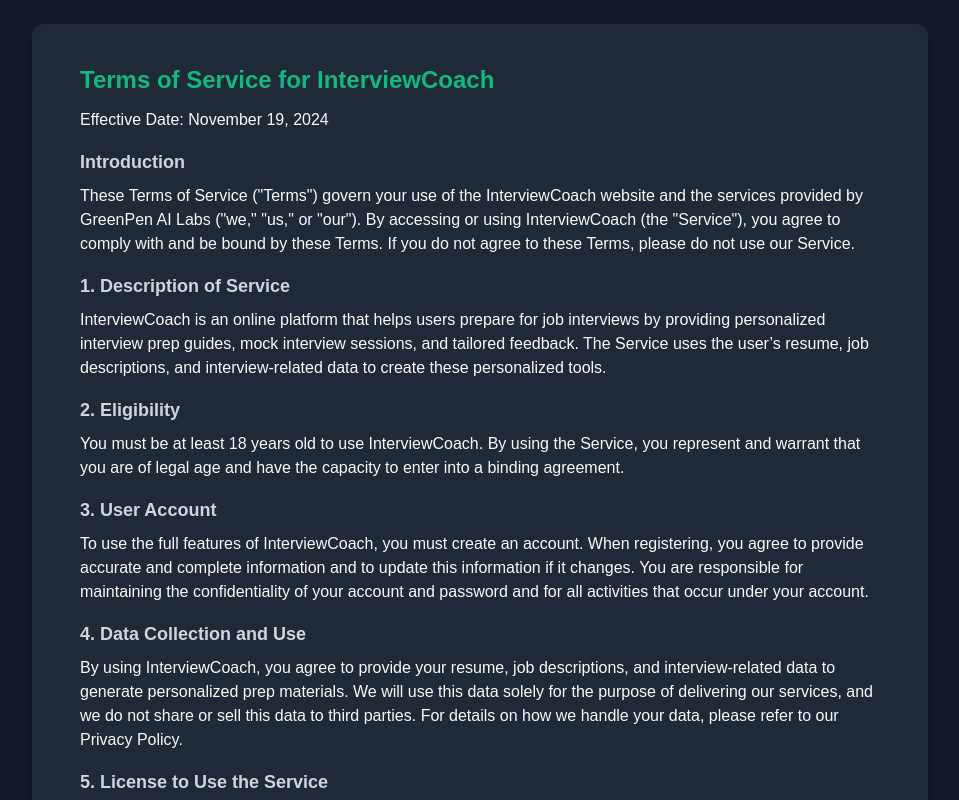
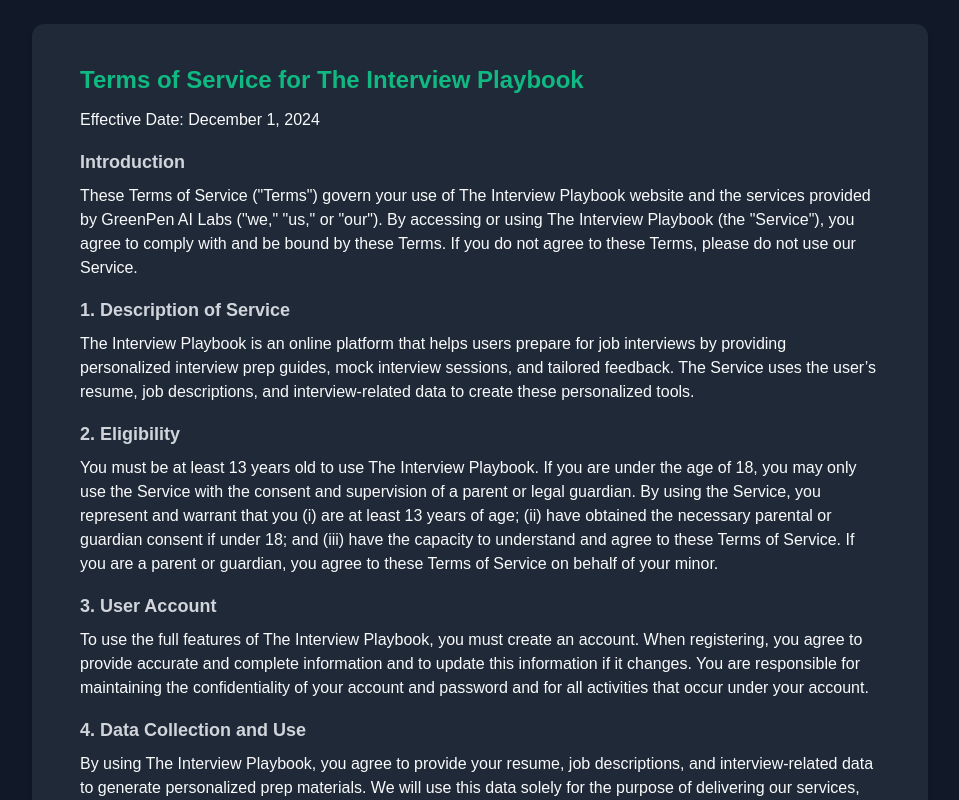
Before and after one commit to gaitonde/ai-interview-coach, a Next.js app: page /terms in a window 1280 px wide. Shown: the top 800 px of the page, without its empty margins (160-1119 px from the left). Built offline with nearby package versions, Linux system fonts and the light colour scheme.

Commit message:
privacy + tos

```diff
--- a/src/app/privacy/page.tsx
+++ b/src/app/privacy/page.tsx
@@ -4,16 +4,17 @@
   return (
     <div>
       <MarkdownRenderer content={`
+## Privacy Policy for The Interview Playbook
 
-## Privacy Policy for InterviewCoach
-Effective Date: November 19, 2024
+Effective Date: December 1, 2024
 
 **Introduction**
-At InterviewCoach, we value your privacy and are committed to safeguarding the personal information you provide when using our website and services. This Privacy Policy outlines the types of information we collect, how we use it, and the measures we take to protect it. By using InterviewCoach’s services, you agree to the terms outlined in this policy.
+
+At The Interview Playbook, we value your privacy and are committed to safeguarding the personal information you provide when using our website and services. This Privacy Policy outlines the types of information we collect, how we use it, and the measures we take to protect it. By using The Interview Playbook’’s services, you agree to the terms outlined in this policy.
 
 ### 1. Information We Collect
 To provide our personalized interview preparation services, we collect the following types of information:
-* **Personal Data:** When you sign up for InterviewCoach, you may be asked to provide personal details, such as your name, email address, and job-related information. This may include your resume, job descriptions, and specific data related to the interview process (e.g., answers to mock interview questions).
+* **Personal Data:** When you sign up for InterviewPlaybook, you may be asked to provide personal details, such as your name, email address, and job-related information. This may include your resume, job descriptions, and specific data related to the interview process (e.g., answers to mock interview questions).
 * **Usage Data:** We collect information about how you interact with our website and services, including your IP address, browser type, device information, and pages visited. This data helps us improve the performance of our services.
 
 ### 2. How We Use Your Information
@@ -26,19 +27,19 @@
 ### 3. Data Security
 We take your privacy seriously and use industry-standard measures to protect your data. These include:
 * **Encryption:** Data transmitted through our platform is encrypted using SSL/TLS technology to prevent unauthorized access.
-* **Access Control:** Only authorized personnel within InterviewCoach have access to your personal data, and we limit this access to those who need it to provide services.
+* **Access Control:** Only authorized personnel within The Interview Playbook have access to your personal data, and we limit this access to those who need it to provide services.
 * **Data Storage:** Your data is securely stored on our servers hosted by Vercel. We employ physical and technical security measures to prevent unauthorized access to stored data.
-* **Retention:** We retain your personal data only as long as necessary to provide services to you or as required by law. After this period, data is securely deleted.
+* **Retention:** We retain your personal data only as long as necessary to provide services to you or as required by law.
 
 ### 4. Sharing of Information
-At InterviewCoach, we do not share, sell, or lease your personal data to third parties. All the data you provide (such as your resume, job descriptions, or mock interview responses) is used exclusively to provide the interview prep services on our platform. We do not use your data for advertising or share it with external marketers or partners.
+At The Interview Playbook, we do not share, sell, or lease your personal data to third parties. All the data you provide (such as your resume, job descriptions, or mock interview responses) is used exclusively to provide the interview prep services on our platform. We do not use your data for advertising or share it with external marketers or partners.
 
 ### 5. Third-Party Services
 Our platform integrates with certain third-party services to provide the functionality of our interview preparation tools. Specifically, we use OpenAI’s GPT technology to generate personalized interview guides and mock interview sessions. OpenAI processes your data only to provide these services, and they do not retain or use the data for other purposes.
 We also use Vercel for hosting our platform and React for building the user interface. Both services adhere to security standards that help ensure your data is protected. However, we are not responsible for the privacy practices or data security policies of third-party service providers.
 
 ### 6. Cookies and Tracking Technologies
-InterviewCoach uses cookies and similar tracking technologies to enhance your user experience. Cookies are small files stored on your device that help us remember your preferences and improve our services. You can manage your cookie preferences through your browser settings, including the option to disable cookies. However, disabling cookies may affect your experience with our site.
+The Interview Playbook uses cookies and similar tracking technologies to enhance your user experience. Cookies are small files stored on your device that help us remember your preferences and improve our services. You can manage your cookie preferences through your browser settings, including the option to disable cookies. However, disabling cookies may affect your experience with our site.
 
 ### 7. Your Data Rights
 As a user, you have the following rights regarding your personal data:
@@ -47,10 +48,10 @@
 * **Deletion:** You can request that we delete your personal data from our records, subject to any legal obligations we may have to retain certain data.
 * **Data Portability:** You can request to receive your data in a structured, commonly used format for transfer to another service.
 * **Withdraw Consent:** If we are processing your data based on consent, you have the right to withdraw that consent at any time.
-To exercise any of these rights, please contact us at [support@greenpenailabs.com].
+To exercise any of these rights, please contact us at [support@theinterviewplaybook.com](mailto:support@theinterviewplaybook.com).
 
 ### 8. Children's Privacy
-InterviewCoach is not intended for use by children under the age of 13. We do not knowingly collect or solicit personal data from children. If we learn that we have collected personal information from a child under 13, we will take steps to delete that information as soon as possible. If you are a parent or guardian and believe we have collected personal data from a child, please contact us at [support@greenpenailabs.com].
+The Interview Playbook is not intended for use by children under the age of 13. We do not knowingly collect or solicit personal data from children. If we learn that we have collected personal information from a child under 13, we will take steps to delete that information as soon as possible. If you are a parent or guardian and believe we have collected personal data from a child, please contact us at [support@theinterviewplaybook.com](mailto:support@theinterviewplaybook.com).
 
 ### 9. Changes to This Privacy Policy
 We may update this Privacy Policy from time to time to reflect changes in our practices or legal requirements. Any changes will be posted on this page, and the updated policy will be effective as of the date indicated at the top of this page. We encourage you to review this policy periodically to stay informed about how we are protecting your data.
@@ -58,14 +59,14 @@
 ### 10. Contact Us
 If you have any questions or concerns about this Privacy Policy or our data practices, please contact us at:
 
-**Email:** [support@greenpenailabs.com](mailto:support@greenpenailabs.com)
+**Email:** [support@theinterviewplaybook.com](mailto:support@theinterviewplaybook.com)
 
-**Address:** <br />
-GreenPen AI Labs<br />
-2625 Middlefield Rd #435<br />
-Palo Alto, CA 94306
+**Address:**<br/>
+GreenPen AI Labs<br/>
+2625 Middlefield Rd #435<br/>
+Palo Alto, CA 94306<br/>
 
-By using InterviewCoach, you acknowledge that you have read and understood this Privacy Policy and agree to its terms.
+By using The Interview Playbook, you acknowledge that you have read and understood this Privacy Policy and agree to its terms.
 `} />
     </div>
   );
--- a/src/app/terms/page.tsx
+++ b/src/app/terms/page.tsx
@@ -4,26 +4,26 @@
   return (
     <div>
       <MarkdownRenderer content={`
-## Terms of Service for InterviewCoach
-Effective Date: November 19, 2024
+## Terms of Service for The Interview Playbook
+Effective Date: December 1, 2024
 
 ### Introduction
-These Terms of Service ("Terms") govern your use of the InterviewCoach website and the services provided by GreenPen AI Labs ("we," "us," or "our"). By accessing or using InterviewCoach (the "Service"), you agree to comply with and be bound by these Terms. If you do not agree to these Terms, please do not use our Service.
+These Terms of Service ("Terms") govern your use of The Interview Playbook website and the services provided by GreenPen AI Labs ("we," "us," or "our"). By accessing or using The Interview Playbook (the "Service"), you agree to comply with and be bound by these Terms. If you do not agree to these Terms, please do not use our Service.
 
 ### 1. Description of Service
-InterviewCoach is an online platform that helps users prepare for job interviews by providing personalized interview prep guides, mock interview sessions, and tailored feedback. The Service uses the user’s resume, job descriptions, and interview-related data to create these personalized tools.
+The Interview Playbook is an online platform that helps users prepare for job interviews by providing personalized interview prep guides, mock interview sessions, and tailored feedback. The Service uses the user’s resume, job descriptions, and interview-related data to create these personalized tools.
 
 ### 2. Eligibility
-You must be at least 18 years old to use InterviewCoach. By using the Service, you represent and warrant that you are of legal age and have the capacity to enter into a binding agreement.
+You must be at least 13 years old to use The Interview Playbook. If you are under the age of 18, you may only use the Service with the consent and supervision of a parent or legal guardian. By using the Service, you represent and warrant that you (i) are at least 13 years of age; (ii) have obtained the necessary parental or guardian consent if under 18; and (iii) have the capacity to understand and agree to these Terms of Service. If you are a parent or guardian, you agree to these Terms of Service on behalf of your minor.
 
 ### 3. User Account
-To use the full features of InterviewCoach, you must create an account. When registering, you agree to provide accurate and complete information and to update this information if it changes. You are responsible for maintaining the confidentiality of your account and password and for all activities that occur under your account.
+To use the full features of The Interview Playbook, you must create an account. When registering, you agree to provide accurate and complete information and to update this information if it changes. You are responsible for maintaining the confidentiality of your account and password and for all activities that occur under your account.
 
 ### 4. Data Collection and Use
-By using InterviewCoach, you agree to provide your resume, job descriptions, and interview-related data to generate personalized prep materials. We will use this data solely for the purpose of delivering our services, and we do not share or sell this data to third parties. For details on how we handle your data, please refer to our Privacy Policy.
+By using The Interview Playbook, you agree to provide your resume, job descriptions, and interview-related data to generate personalized prep materials. We will use this data solely for the purpose of delivering our services, and we do not share or sell this data to third parties. For details on how we handle your data, please refer to our Privacy Policy.
 
 ### 5. License to Use the Service
-Subject to your compliance with these Terms, we grant you a limited, non-exclusive, non-transferable, revocable license to access and use InterviewCoach for personal, non-commercial purposes. You may not reproduce, distribute, or create derivative works based on the Service without our express consent.
+Subject to your compliance with these Terms, we grant you a limited, non-exclusive, non-transferable, revocable license to access and use The Interview Playbook for personal, non-commercial purposes. You may not reproduce, distribute, or create derivative works based on the Service without our express consent.
 
 ### 6. Restrictions
 You agree not to:
@@ -36,10 +36,10 @@
 Some features of the Service may require a paid subscription or one-time payment. If you purchase a subscription or service, you agree to pay the applicable fees, which are subject to change. All payments are processed through third-party payment providers, and we are not responsible for any issues related to payments or processing.
 
 ### 8. Intellectual Property
-The content, features, and functionality of InterviewCoach, including text, graphics, logos, software, and other materials, are owned by GreenPen AI Labs or its licensors and are protected by copyright and other intellectual property laws. You may not use, copy, or distribute any of these materials without express permission.
+The content, features, and functionality of The Interview Playbook, including text, graphics, logos, software, and other materials, are owned by GreenPen AI Labs or its licensors and are protected by copyright and other intellectual property laws. You may not use, copy, or distribute any of these materials without express permission.
 
 ### 9. Termination
-We reserve the right to suspend or terminate your access to InterviewCoach at any time, without notice, for any reason, including but not limited to violation of these Terms. Upon termination, all rights granted to you under these Terms will cease immediately.
+We reserve the right to suspend or terminate your access to The Interview Playbook at any time, without notice, for any reason, including but not limited to violation of these Terms. Upon termination, all rights granted to you under these Terms will cease immediately.
 
 ### 10. Disclaimers
 The Service is provided "as is" and "as available." We do not guarantee that the Service will be uninterrupted, error-free, or free from harmful components. We disclaim all warranties, express or implied, including but not limited to the warranties of merchantability, fitness for a particular purpose, and non-infringement.
@@ -62,14 +62,14 @@
 ### 16. Contact Us
 If you have any questions or concerns about these Terms, please contact us at:
 
-**Email:** [support@greenpenailabs.com](mailto:support@greenpenailabs.com)
+**Email:** [support@theinterviewplaybook.com](mailto:support@theinterviewplaybook.com)
 
-**Address:**<br />
-GreenPen AI Labs<br />
-2625 Middlefield Rd #435<br />
-Palo Alto, CA 94306
+**Address:**<br/>
+GreenPen AI Labs<br/>
+2625 Middlefield Rd #435<br/>
+Palo Alto, CA 94306<br/>
 
-By using InterviewCoach, you acknowledge that you have read and understood these Terms of Service and agree to be bound by them.
+By using The Interview Playbook, you acknowledge that you have read and understood these Terms of Service and agree to be bound by them.
 `} />
     </div>
   );
```
